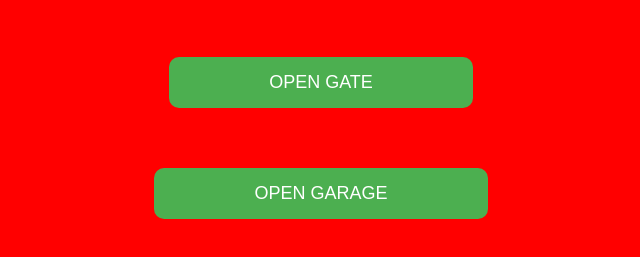
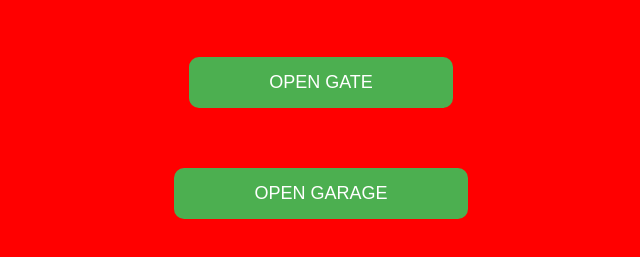
Before and after one commit to texmatic/test, a plain HTML site: page index.html in a window 1280 px wide. Shown: the part 61-318 px from the top of the page, without its empty margins (319-959 px from the left). Drawn offline with Linux system fonts and the light colour scheme.

Commit message:
Add files via upload

```diff
--- a/index.html
+++ b/index.html
@@ -17,7 +17,7 @@
         .button-container button {
             display: block; /* Ustawienie jako bloki, aby były pod sobą */
             margin: 60px auto; /* Wyśrodkowanie w pionie i poziomie */
-            padding: 15px 100px; /* Rozmiar przycisków */
+            padding: 15px 80px; /* Rozmiar przycisków */
             font-size: 18px; /* Rozmiar czcionki */
             background-color: #4CAF50; /* Kolor tła */
             color: white; /* Kolor tekstu */
```
